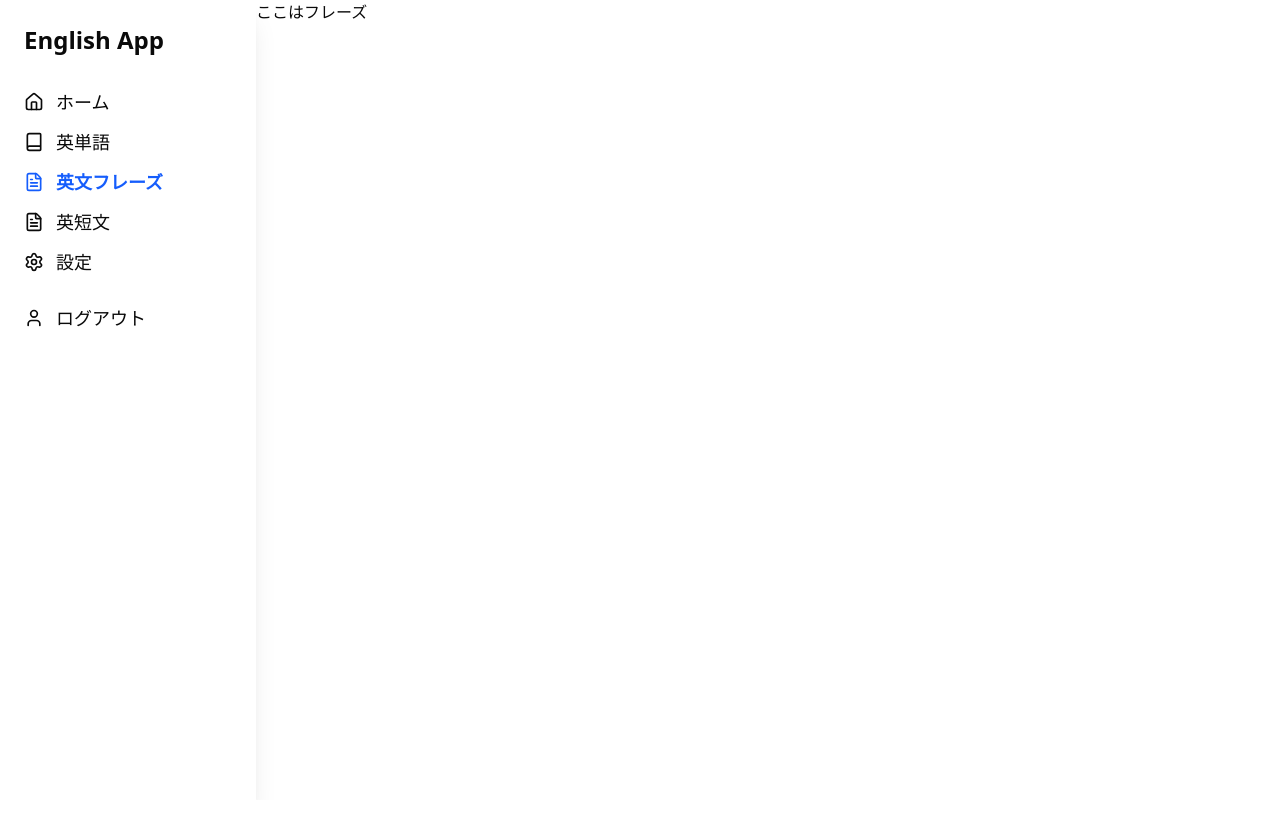
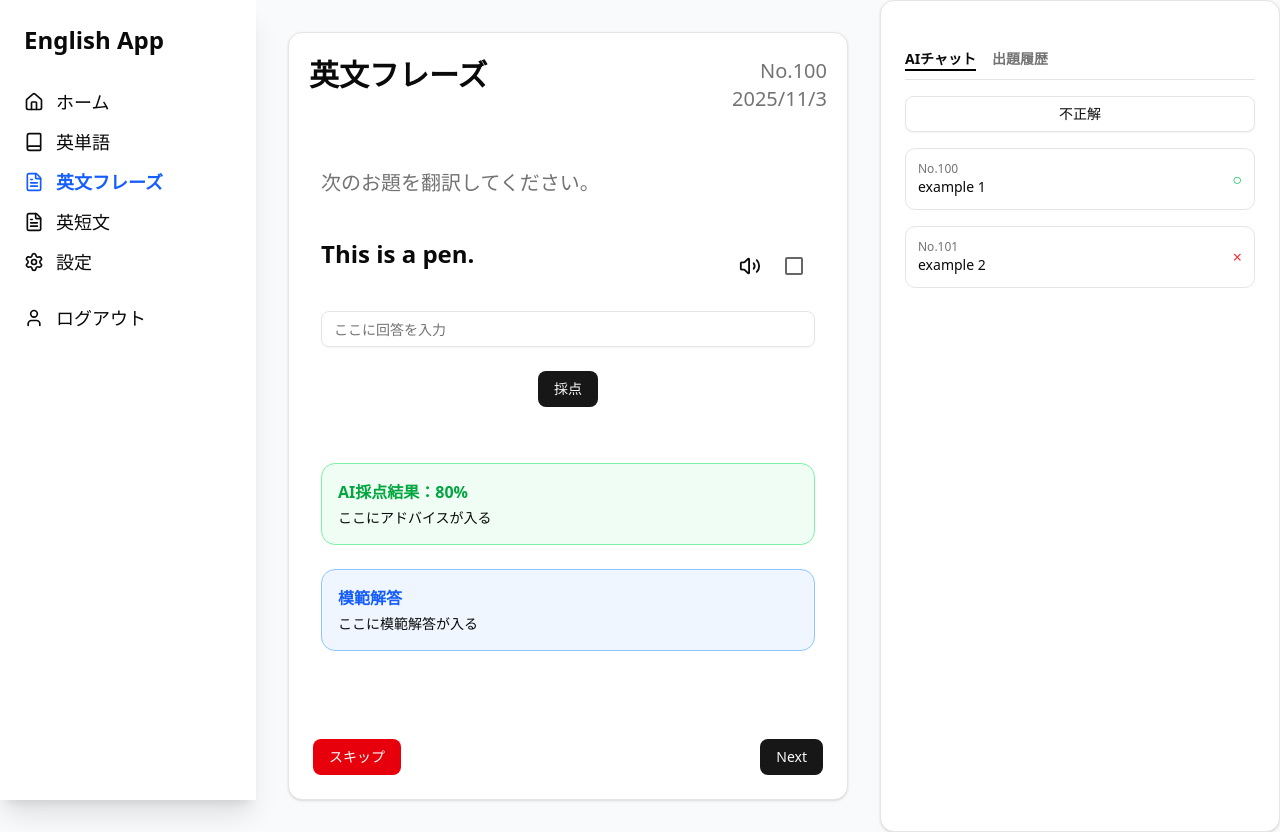
Before and after one commit to yuuki9089/learn-eng-app, a Next.js app: page /phrases in a window 1280 px wide. Before the commit the page ends 800 px from the top, so only its background shows below. Built offline with nearby package versions, Linux system fonts and the light colour scheme.

Commit message:
Add: ページごとの表示切り替え処理の実装

```diff
--- a/app/globals.css
+++ b/app/globals.css
@@ -44,6 +44,16 @@
   --radius-2xl: calc(var(--radius) + 8px);
   --radius-3xl: calc(var(--radius) + 12px);
   --radius-4xl: calc(var(--radius) + 16px);
+  --animate-rippling: rippling var(--duration) ease-out;
+  @keyframes rippling {
+  0% {
+    opacity: 1;
+    }
+  100% {
+    transform: scale(2);
+    opacity: 0;
+    }
+  }
 }
 
 :root {
--- a/app/phrases/page.tsx
+++ b/app/phrases/page.tsx
@@ -1,13 +1,21 @@
 import Sidebar from "@/components/sidebar";
+import MainPanel from "@/components/mainpanel";
+import SubPanel from "@/components/subpanel";
+import { PageMode } from "@/types/pageMode";
+
 
 export default async function Phrases() {
 
   return (
     <>
-      <div className="flex">
+      <div className="flex bg-[#f9fafb]">
         <Sidebar />
-        <h1>ここはフレーズ</h1>
-      </div >
+        {/* <h1>ここはフレーズ</h1> */}
+          <MainPanel
+            title={PageMode.PHRASES}
+          />
+          <SubPanel />
+        </div>
     </>
   );
 }
--- a/app/short-texts/page.tsx
+++ b/app/short-texts/page.tsx
@@ -1,12 +1,20 @@
 import Sidebar from "@/components/sidebar";
+import MainPanel from "@/components/mainpanel";
+import SubPanel from "@/components/subpanel";
+import { PageMode } from "@/types/pageMode";
+
 
 export default async function ShortTexts() {
 
   return (
     <>
-      <div className="flex">
+      <div className="flex bg-[#f9fafb]">
         <Sidebar />
-        <h1>ここは短文</h1>
+        {/* <h1>ここはフレーズ</h1> */}
+        <MainPanel
+          title={PageMode.SHORT_TEXTS}
+        />
+        <SubPanel />
       </div>
     </>
   );
--- a/app/words/page.tsx
+++ b/app/words/page.tsx
@@ -1,6 +1,8 @@
 import Sidebar from "@/components/sidebar";
 import MainPanel from "@/components/mainpanel";
 import SubPanel from "@/components/subpanel";
+import { PageMode } from "@/types/pageMode";
+
 
 export default async function Words() {
 
@@ -10,7 +12,7 @@
         <Sidebar />
         {/* <h1>ここは英単語</h1> */}
           <MainPanel
-            title={"英単語"}
+            title={PageMode.WORDS}
           />
           <SubPanel />
         </div>
--- a/components/mainpanel.tsx
+++ b/components/mainpanel.tsx
@@ -1,3 +1,5 @@
+"use client"
+
 import Container from '@mui/material/Container';
 import CheckBox from '@mui/material/Checkbox';
 import { Check, Home, LogOut, Settings, BookOpen, FileText, MessageSquare, Volume2 } from "lucide-react";
@@ -5,12 +7,37 @@
 import { Input } from "@/components/ui/input";
 import { Button } from "@/components/ui/button";
 import { FormGroup } from '@mui/material';
+import { title } from 'process';
+import { PageMode } from '@/types/pageMode';
 
 type MainPanelProps = {
-    title: string;
+    title: PageMode;
 };
 
 export default function MainPanel(props: MainPanelProps) {
+
+    // ==========
+    // 表示する要素ごと二判定する関数群
+    // ==========
+
+    // 4択問題
+    function fourChoicesShow(pm: PageMode): Boolean {
+        switch (pm) {
+
+            // 英単語
+            case PageMode.WORDS:
+                return true;
+
+            // 英文フレーズ
+            case PageMode.PHRASES:
+                return false;
+
+            // 英短文
+            case PageMode.SHORT_TEXTS:
+                return false;
+        }
+    }
+
     return (
         <>
             {/* Main */}
@@ -20,7 +47,7 @@
 
                     <div className="flex justify-between items-start px-5">
                         <div>
-                            <h2 className="text-3xl font-bold">タイトル</h2>
+                            <h2 className="text-3xl font-bold">{props.title}</h2>
                         </div>
                         <div className="text-right text-xl text-muted-foreground">
                             <div>No.100</div>
@@ -36,16 +63,31 @@
                                 <p className="text-2xl font-semibold">This is a pen.</p>
                                 <div className="mt-auto pt-6 flex gap-3 items-center">
                                     <Volume2 size={22} className="cursor-pointer" />
-                                    <CheckBox color='success'/>
+                                    <CheckBox color='success' />
                                     {/* <Check className="text-green-500" /> */}
                                 </div>
                             </div>
 
-
-                            <Input placeholder="ここに回答を入力" />
+                            {/* 4択の表示 (英単語のみ)*/}
+                            {
+                                fourChoicesShow(props.title) ?
+                                    <div>
+                                        dummy
+                                    </div> :
+                                    <>
+                                    </>
+                            }
 
 
-                            <Button className="mx-auto block">採点</Button>
+                            {!fourChoicesShow(props.title) ?
+                                <>
+                                    <Input placeholder="ここに回答を入力" />
+                                    <Button className="mx-auto block">採点</Button>
+                                </>
+                                :
+                                <>
+                                </>}
+
 
                             <div className='space-y-6 py-8'>
                                 {/* AI Result */}
--- /dev/null
+++ b/components/ui/ripple-button.tsx
@@ -0,0 +1,91 @@
+"use client"
+
+import React, { MouseEvent, useEffect, useState } from "react"
+
+import { cn } from "@/lib/utils"
+
+interface RippleButtonProps extends React.ButtonHTMLAttributes<HTMLButtonElement> {
+  rippleColor?: string
+  duration?: string
+}
+
+export const RippleButton = React.forwardRef<
+  HTMLButtonElement,
+  RippleButtonProps
+>(
+  (
+    {
+      className,
+      children,
+      rippleColor = "#ffffff",
+      duration = "600ms",
+      onClick,
+      ...props
+    },
+    ref
+  ) => {
+    const [buttonRipples, setButtonRipples] = useState<
+      Array<{ x: number; y: number; size: number; key: number }>
+    >([])
+
+    const handleClick = (event: MouseEvent<HTMLButtonElement>) => {
+      createRipple(event)
+      onClick?.(event)
+    }
+
+    const createRipple = (event: MouseEvent<HTMLButtonElement>) => {
+      const button = event.currentTarget
+      const rect = button.getBoundingClientRect()
+      const size = Math.max(rect.width, rect.height)
+      const x = event.clientX - rect.left - size / 2
+      const y = event.clientY - rect.top - size / 2
+
+      const newRipple = { x, y, size, key: Date.now() }
+      setButtonRipples((prevRipples) => [...prevRipples, newRipple])
+    }
+
+    useEffect(() => {
+      if (buttonRipples.length > 0) {
+        const lastRipple = buttonRipples[buttonRipples.length - 1]
+        const timeout = setTimeout(() => {
+          setButtonRipples((prevRipples) =>
+            prevRipples.filter((ripple) => ripple.key !== lastRipple.key)
+          )
+        }, parseInt(duration))
+        return () => clearTimeout(timeout)
+      }
+    }, [buttonRipples, duration])
+
+    return (
+      <button
+        className={cn(
+          "bg-background text-primary relative flex cursor-pointer items-center justify-center overflow-hidden rounded-lg border-2 px-4 py-2 text-center",
+          className
+        )}
+        onClick={handleClick}
+        ref={ref}
+        {...props}
+      >
+        <div className="relative z-10">{children}</div>
+        <span className="pointer-events-none absolute inset-0">
+          {buttonRipples.map((ripple) => (
+            <span
+              className="animate-rippling bg-background absolute rounded-full opacity-30"
+              key={ripple.key}
+              style={{
+                width: `${ripple.size}px`,
+                height: `${ripple.size}px`,
+                top: `${ripple.y}px`,
+                left: `${ripple.x}px`,
+                backgroundColor: rippleColor,
+                transform: `scale(0)`,
+              }}
+            />
+          ))}
+        </span>
+      </button>
+    )
+  }
+)
+
+RippleButton.displayName = "RippleButton"
--- /dev/null
+++ b/types/pageMode.ts
@@ -0,0 +1,6 @@
+export enum PageMode
+{
+    WORDS = "英単語",
+    PHRASES = "英文フレーズ",
+    SHORT_TEXTS = "英短文"
+}
```
